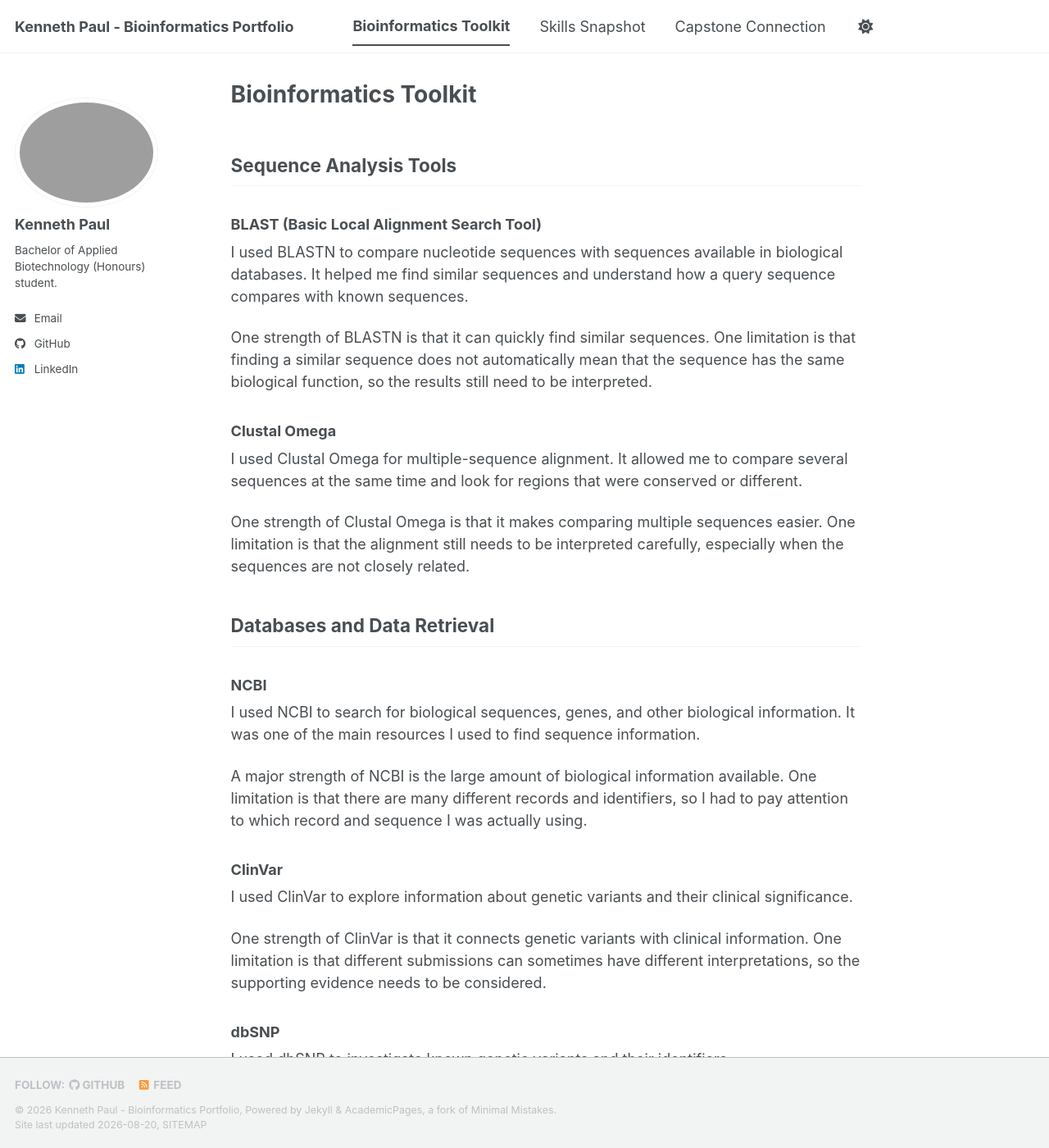
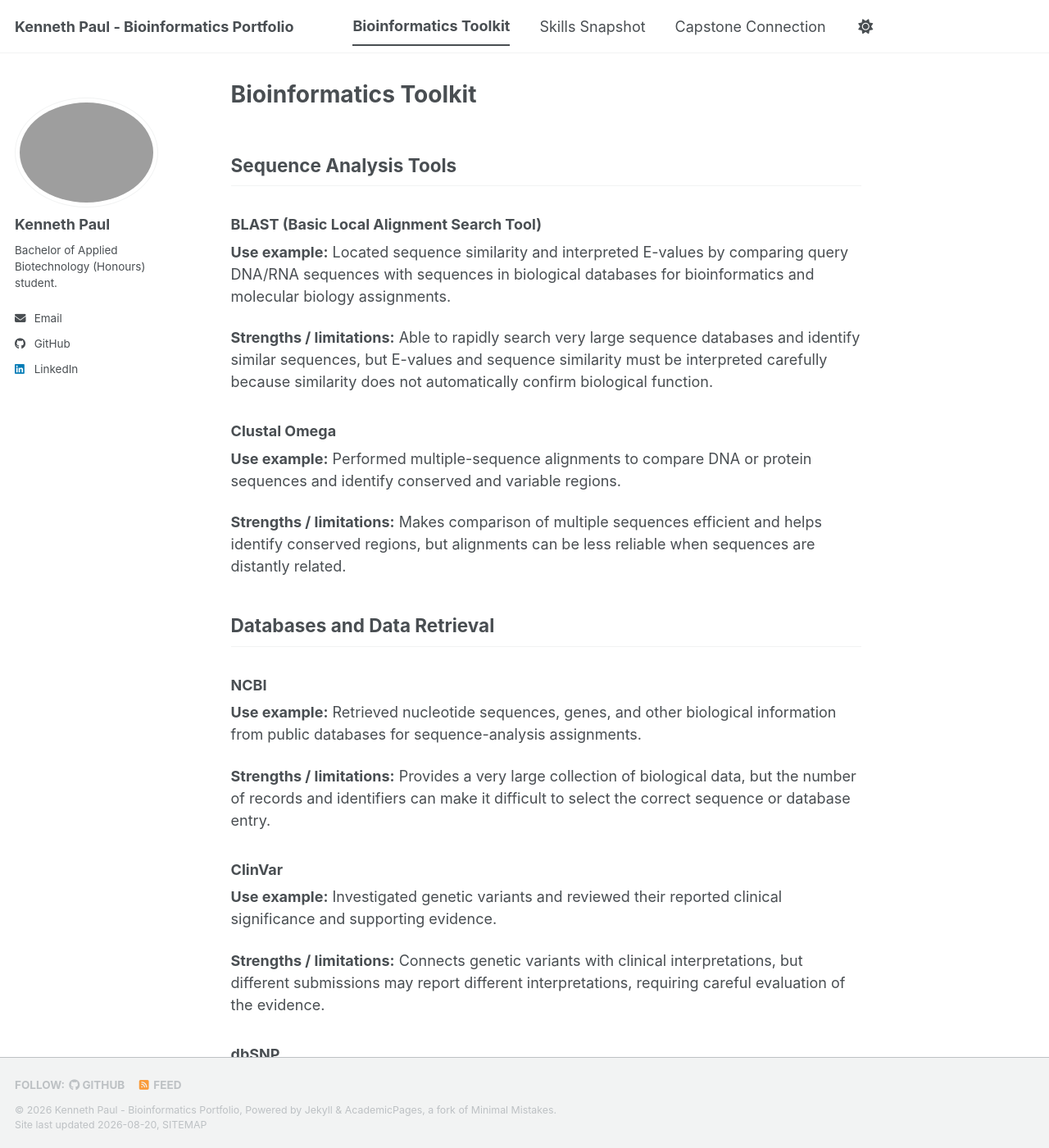
Before and after one commit to kpaul007/biot74000-portfolio, a Jekyll site: the page built from _pages/toolkit.md, in a window 1280 px wide and 1400 px high. Shown: the whole window at 82% size. Built offline with Jekyll 4.4.1, drawn with Linux system fonts in a browser that asks for light colours; a script bundle is joined from its source files by our own code; library files that are not in the unit come from our copies; some of the changed text lies outside the part shown.

Commit message:
Update toolkit.md

```diff
--- a/_pages/toolkit.md
+++ b/_pages/toolkit.md
@@ -3,84 +3,82 @@ permalink: /toolkit/
 title: "Bioinformatics Toolkit"
 author_profile: true
 ---
-
-
-
 ## Sequence Analysis Tools
 
 ### BLAST (Basic Local Alignment Search Tool)
-I used BLASTN to compare nucleotide sequences with sequences available in biological databases. It helped me find similar sequences and understand how a query sequence compares with known sequences.
 
-One strength of BLASTN is that it can quickly find similar sequences. One limitation is that finding a similar sequence does not automatically mean that the sequence has the same biological function, so the results still need to be interpreted.
+**Use example:** Located sequence similarity and interpreted E-values by comparing query DNA/RNA sequences with sequences in biological databases for bioinformatics and molecular biology assignments.
+
+**Strengths / limitations:** Able to rapidly search very large sequence databases and identify similar sequences, but E-values and sequence similarity must be interpreted carefully because similarity does not automatically confirm biological function.
 
 ### Clustal Omega
 
-I used Clustal Omega for multiple-sequence alignment. It allowed me to compare several sequences at the same time and look for regions that were conserved or different.
+**Use example:** Performed multiple-sequence alignments to compare DNA or protein sequences and identify conserved and variable regions.
 
-One strength of Clustal Omega is that it makes comparing multiple sequences easier. One limitation is that the alignment still needs to be interpreted carefully, especially when the sequences are not closely related.
+**Strengths / limitations:** Makes comparison of multiple sequences efficient and helps identify conserved regions, but alignments can be less reliable when sequences are distantly related.
 
 ## Databases and Data Retrieval
 
 ### NCBI
 
-I used NCBI to search for biological sequences, genes, and other biological information. It was one of the main resources I used to find sequence information.
+**Use example:** Retrieved nucleotide sequences, genes, and other biological information from public databases for sequence-analysis assignments.
 
-A major strength of NCBI is the large amount of biological information available. One limitation is that there are many different records and identifiers, so I had to pay attention to which record and sequence I was actually using.
+**Strengths / limitations:** Provides a very large collection of biological data, but the number of records and identifiers can make it difficult to select the correct sequence or database entry.
 
 ### ClinVar
 
-I used ClinVar to explore information about genetic variants and their clinical significance.
+**Use example:** Investigated genetic variants and reviewed their reported clinical significance and supporting evidence.
 
-One strength of ClinVar is that it connects genetic variants with clinical information. One limitation is that different submissions can sometimes have different interpretations, so the supporting evidence needs to be considered.
+**Strengths / limitations:** Connects genetic variants with clinical interpretations, but different submissions may report different interpretations, requiring careful evaluation of the evidence.
 
 ### dbSNP
 
-I used dbSNP to investigate known genetic variants and their identifiers.
+**Use example:** Identified known genetic variants and their database identifiers for variant-analysis activities.
 
-A strength of dbSNP is that it provides a large collection of known variants. However, finding a variant in dbSNP does not mean that the variant is necessarily harmful or clinically important.
+**Strengths / limitations:** Contains a large collection of known genetic variants, but the presence of a variant in dbSNP does not indicate that it is harmful or clinically significant.
 
 ### gnomAD
 
-I used gnomAD to look at information about genetic variants in different populations.
+**Use example:** Examined genetic variant frequencies across different human populations to help assess whether variants are common or rare.
 
-One useful feature of gnomAD is that it provides information about how common or uncommon a variant is. However, the frequency of a variant alone is not enough to determine whether it is pathogenic.
+**Strengths / limitations:** Provides extensive population-frequency information, but variant frequency alone cannot determine whether a variant is pathogenic.
 
 ## Genome and Transcriptome Analysis
 
 ### UCSC Genome Browser
 
-I used the UCSC Genome Browser to explore genomic regions and look at genes in their genomic context.
+**Use example:** Examined genomic regions, genes, and genomic annotations to understand genes within their broader genomic context.
 
-I found the visual format useful because it allows different types of genomic information to be viewed together. One limitation is that there is a lot of information available, so it can be confusing when first learning how to use it.
+**Strengths / limitations:** Allows multiple types of genomic information to be viewed together, but the large amount of available information can be difficult to navigate initially.
 
 ### Ensembl
 
-I used Ensembl to explore gene and genome annotation information.
+**Use example:** Retrieved gene, genome, transcript, and annotation information for genomic analysis.
 
-Ensembl is useful because it provides a lot of information about genes and genomes in one place. However, there are many different types of information available, so it is important to know which information is relevant to the question being investigated.
+**Strengths / limitations:** Provides extensive genome and gene annotation resources, but the large amount of information requires careful selection of the relevant data.
 
 ### GEO
 
-I used GEO to explore publicly available gene-expression datasets.
+**Use example:** Retrieved and explored publicly available gene-expression datasets to investigate changes in gene expression.
 
-GEO is useful because researchers can access datasets from other studies. However, understanding a GEO dataset requires looking carefully at the sample information, experimental design, and metadata before interpreting the results.
+**Strengths / limitations:** Provides access to datasets from many published studies, but experimental design, sample information, and metadata must be carefully examined before interpreting results.
 
 ### g:Profiler
 
-I used g:Profiler to investigate the biological functions and pathways associated with groups of genes.
+**Use example:** Performed functional enrichment analysis to identify biological processes, pathways, and functions associated with groups of genes.
 
-One strength of g:Profiler is that it can help connect a list of genes to larger biological processes. One limitation is that the results depend on the genes included in the input list and the background used for the analysis.
+**Strengths / limitations:** Helps connect gene lists to biological functions and pathways, but results depend on the input gene list and the background used for the analysis.
 
 ## Protein Structure and Function
 
 ### UniProt
 
-I used UniProt to find information about proteins, including their functions and annotations.
+**Use example:** Retrieved protein sequences, functions, annotations, and other protein-related information for bioinformatics analysis.
 
-UniProt was useful because it provides a large amount of protein information in one place. One limitation is that not every piece of information has the same level of experimental evidence, so the type of annotation needs to be considered.
+**Strengths / limitations:** Provides extensive protein information in one resource, but annotations can have different levels of experimental support and should be evaluated accordingly.
 
 ### AlphaFold
 
-I used AlphaFold-related resources to explore predicted protein structures.
+**Use example:** Explored predicted three-dimensional protein structures to investigate possible protein structure and function.
 
-One advantage is that predicted structures can provide an idea of what a protein may look like in three dimensions. However, a predicted structure should not automatically be treated as the same as an experimentally determined structure.
+**Strengths / limitations:** Provides useful structural predictions when experimental structures are unavailable, but predicted structures should not automatically be considered equivalent to experimentally determined structures.
```
